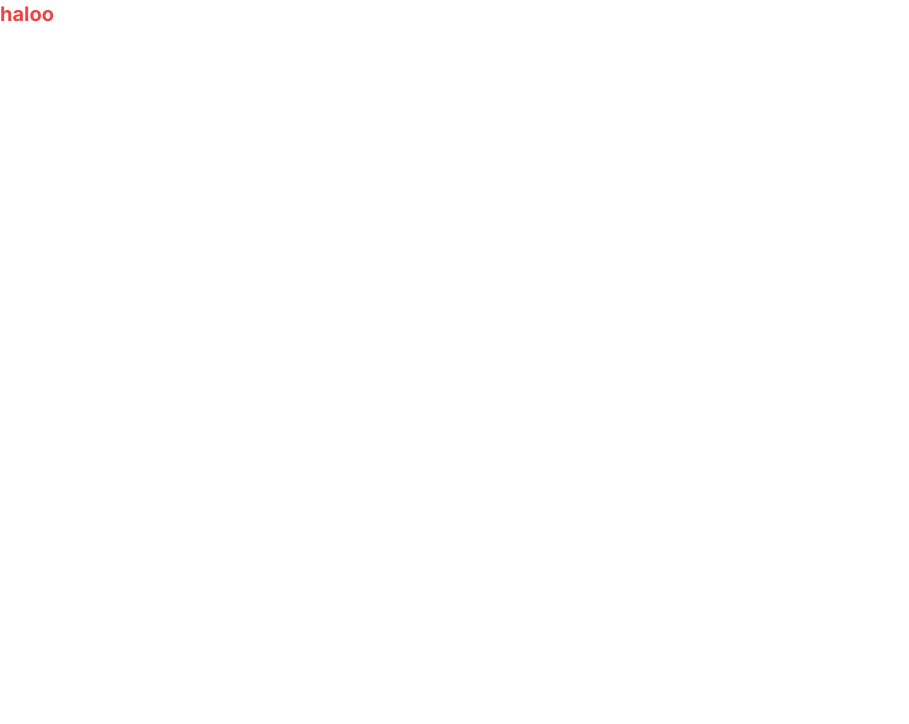
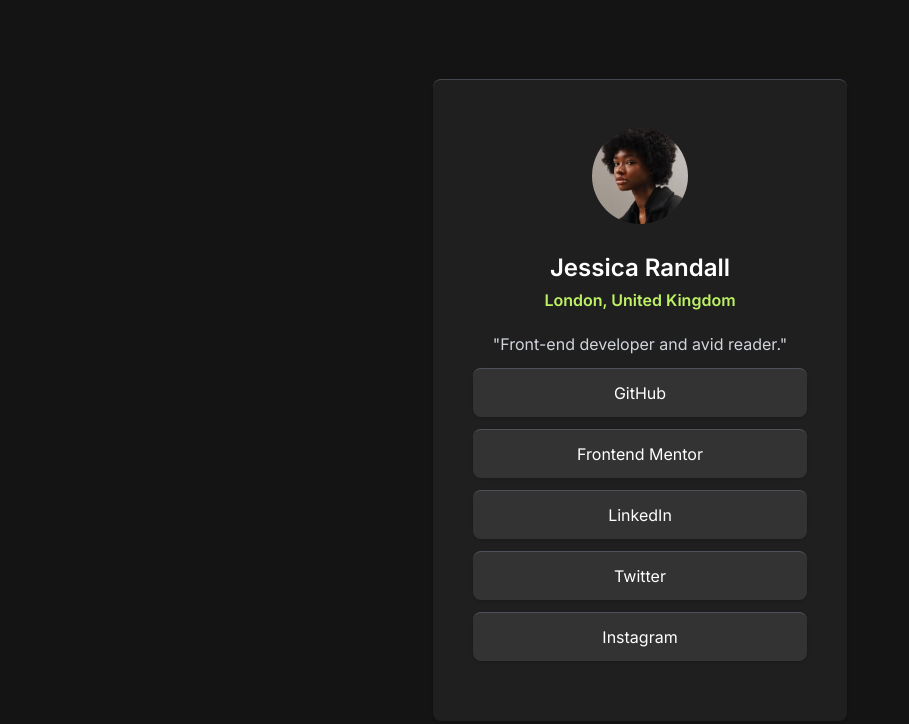
Before and after one commit to HeruAzyy/Frontend-Mentor-Social-links-profile, a website: page index.html in a window 1280 px wide. Shown: the whole page, without its empty margins (0-909 px from the left). Drawn offline with Linux system fonts and the light colour scheme.

Commit message:
feat: social links profile

```diff
--- a/assets/style/input.css
+++ b/assets/style/input.css
@@ -4,6 +4,10 @@
 
 @layer base {
 	body {
-		@apply font-inter;
+		@apply text-white font-inter bg-[#141414] flex justify-center items-center h-[100vh] p-5;
 	}
 }
+
+.link-button {
+	@apply py-3 px-6 bg-secondary rounded-lg active:scale-95 shadow border-t border-gray-500/50;
+}
--- a/index.html
+++ b/index.html
@@ -22,6 +22,34 @@
 		<title>Frontend Mentor | Social links profile</title>
 	</head>
 	<body>
-		<h1 class="text-xl font-bold text-red-500">haloo</h1>
+		<div
+			class="container p-5 bg-primary rounded-lg flex flex-col justify-center w-full shadow border-t border-gray-500/50 md:w-1/2 lg:w-1/3">
+			<div class="flex justify-center flex-col">
+				<div class="py-7 w-full flex justify-center">
+					<img
+						class="rounded-full w-24"
+						src="assets/images/avatar-jessica.jpeg"
+						alt="Avatar" />
+				</div>
+
+				<div class="text-center">
+					<h1 class="font-semibold text-2xl">Jessica Randall</h1>
+					<p class="text-lime-300 font-semibold py-1">
+						London, United Kingdom
+					</p>
+					<p class="pt-4 text-gray-300">
+						"Front-end developer and avid reader."
+					</p>
+				</div>
+
+				<div class="flex gap-3 flex-col justify-center pt-3 pb-10 px-5">
+					<button class="link-button">GitHub</button>
+					<button class="link-button">Frontend Mentor</button>
+					<button class="link-button">LinkedIn</button>
+					<button class="link-button">Twitter</button>
+					<button class="link-button">Instagram</button>
+				</div>
+			</div>
+		</div>
 	</body>
 </html>
--- a/tailwind.config.js
+++ b/tailwind.config.js
@@ -8,7 +8,12 @@
 		container: {
 			center: true
 		},
-		extend: {}
+		extend: {
+			colors: {
+				primary: '#1f1f1f',
+				secondary: '#333'
+			}
+		}
 	},
 	plugins: []
 }
```
Also changed, not shown: assets/style/output.css.
